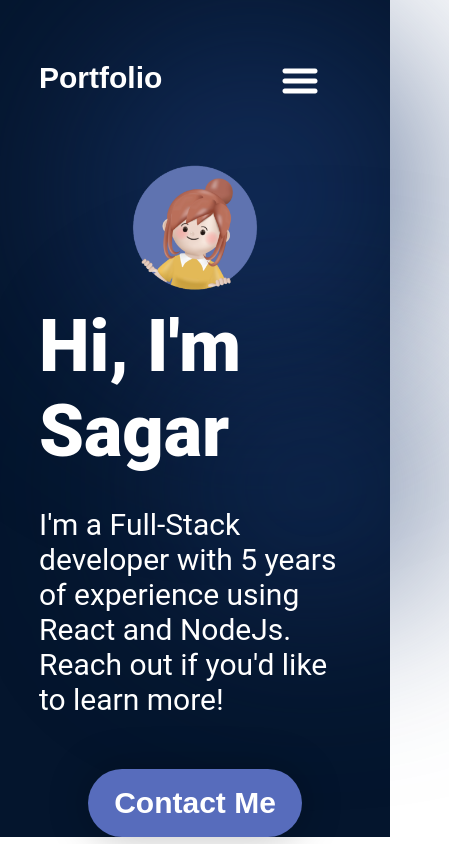
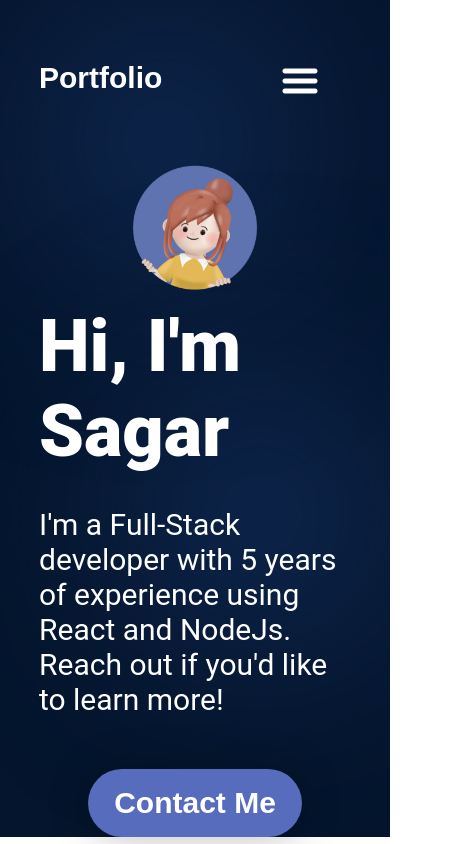
Before and after one commit to Sagar-in-CodingWorld/My_Portfolio, a React (Vite) app: page / in a window 390 px wide. Shown: the whole page, 449 px wide, since content can reach past the window. Built offline with nearby package versions, Linux system fonts and the light colour scheme; the HTML template or start-up script is replaced by a standard one.

Commit message:
topBlur and bottomBlur section overwrited and increased the page width in small screen => fixed

```diff
--- a/src/components/Hero/Hero.module.css
+++ b/src/components/Hero/Hero.module.css
@@ -74,12 +74,12 @@
 
 .topBlur {
   position: absolute;
-  width: 50vw;
-  height: 50vw;
-  min-width: 350px;
-  min-height: 350px;
+  width: 40vw;
+  height: 40vw;
+  min-width: 250px;
+  min-height: 250px;
   top: -128px;
-  left: 10vw;
+  left: 0;
   border-radius: 764px;
   background: rgba(25, 55, 109, 0.7);
   filter: blur(100px);
@@ -88,12 +88,12 @@
 
 .bottomBlur {
   position: absolute;
-  width: 70vw;
-  height: 50vw;
-  min-width: 350px;
+  width: 40vw;
+  height: 40vw;
   min-width: 250px;
+  min-height: 250px;
   top: 246px;
-  right: -25vw;
+  right: -9vw;
   border-radius: 764px;
   background: rgba(25, 55, 109, 0.7);
   filter: blur(100px);
```
